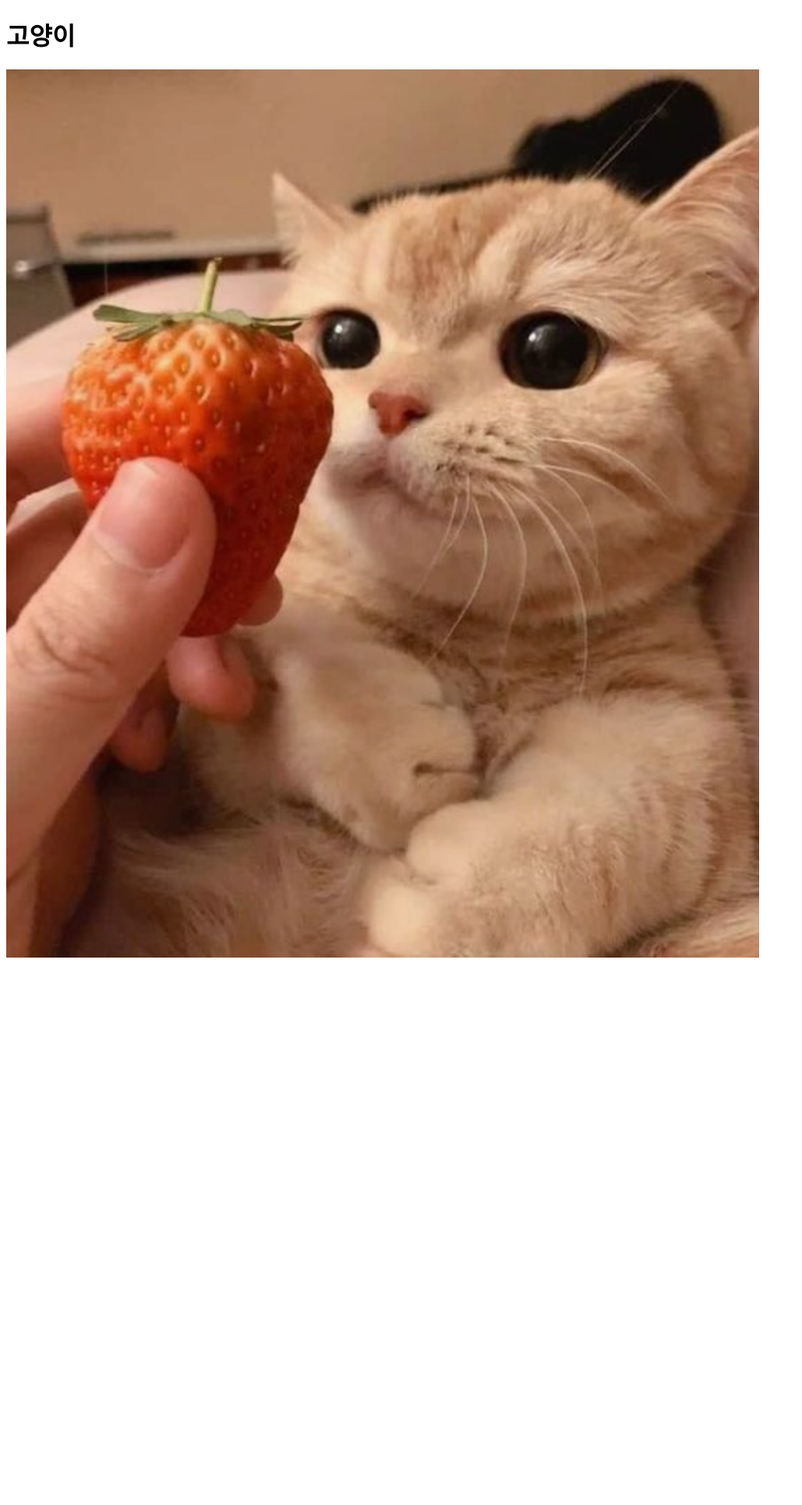
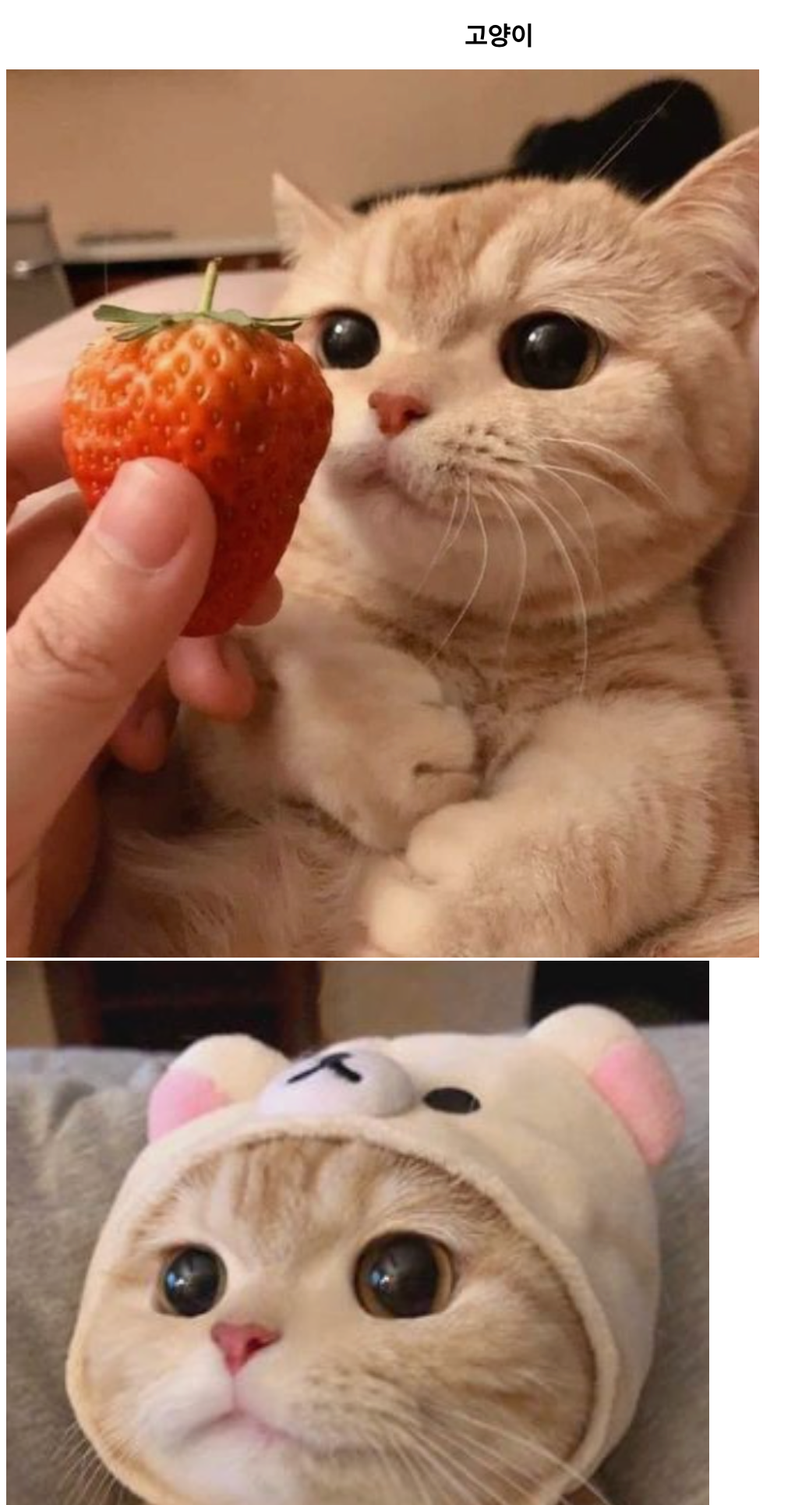
Before and after one commit to kdh950/practice, a plain HTML site: page index.html in a window 1280 px wide. Shown: the top 1930 px of the page at 78% size, without its empty margins (0-1029 px from the left). Before the commit the page ends 1240 px from the top, so only its background shows below. Drawn offline with Linux system fonts and the light colour scheme.

Commit message:
고양이 사진 추가

```diff
--- a/index.html
+++ b/index.html
@@ -6,7 +6,8 @@
     <title>Document</title>
 </head>
 <body>
-    <h1>고양이</h1>
-    <img src="cat.png" alt="">
+    <h1 style="text-align: center;">고양이</h1>
+    <img src="cat.png" alt="고양이1">
+    <img src="cat2.png" alt="고양이2">
 </body>
 </html>
```
Also changed, not shown: cat2.png (added), 1 other file.
